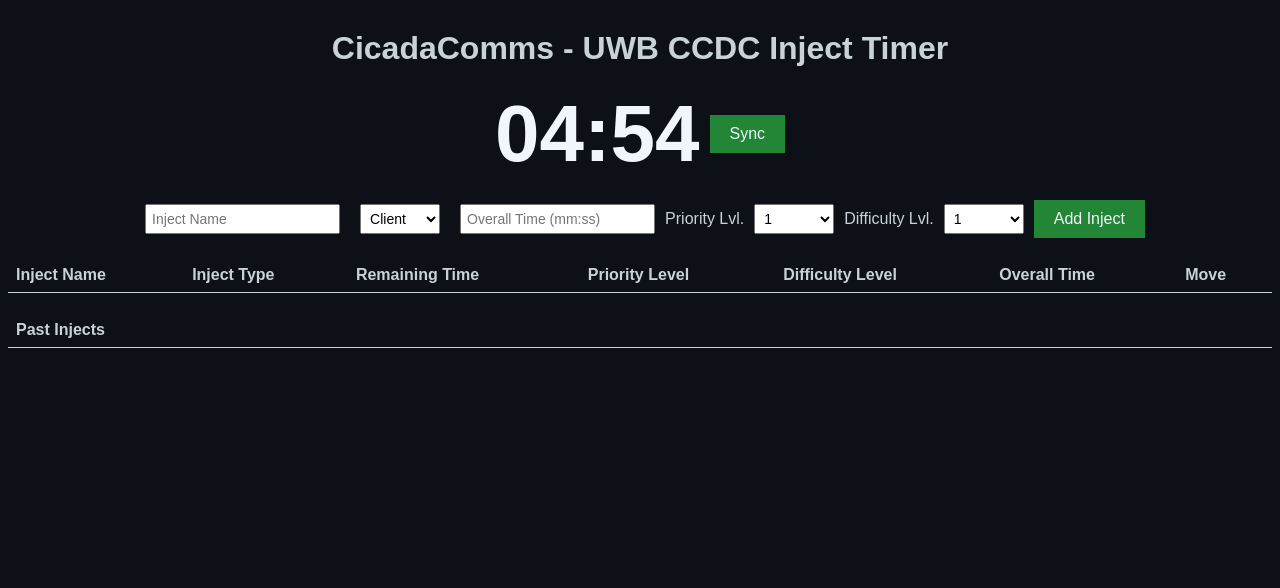
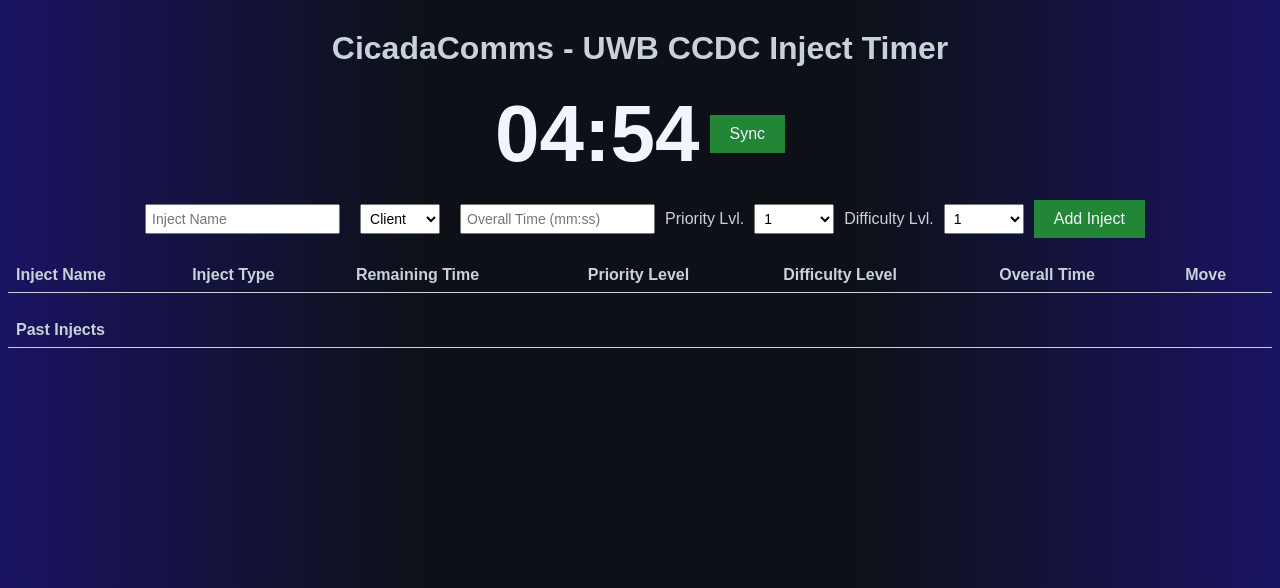
Before and after one commit to GrayHatsUWB/CCDC-2024, a Flask app: page / in a window 1280 px wide. Shown: the top 588 px of the page. Run offline with Flask 3, Linux system fonts and the light colour scheme; lists and menus that the app fills with data are empty; some libraries are stand-ins or nearby versions.

Commit message:
Update style.css

```diff
--- a/CicadaComms/cicadapp/static/styles/style.css
+++ b/CicadaComms/cicadapp/static/styles/style.css
@@ -1,5 +1,5 @@
 body {
-    background-color: #0D1117;
+    background: linear-gradient(to right, #1a1463,#0D1117 ,#0D1117, #1a1463);
     color: #C9D1D9;
     font-family: Arial, sans-serif;
 }
```
